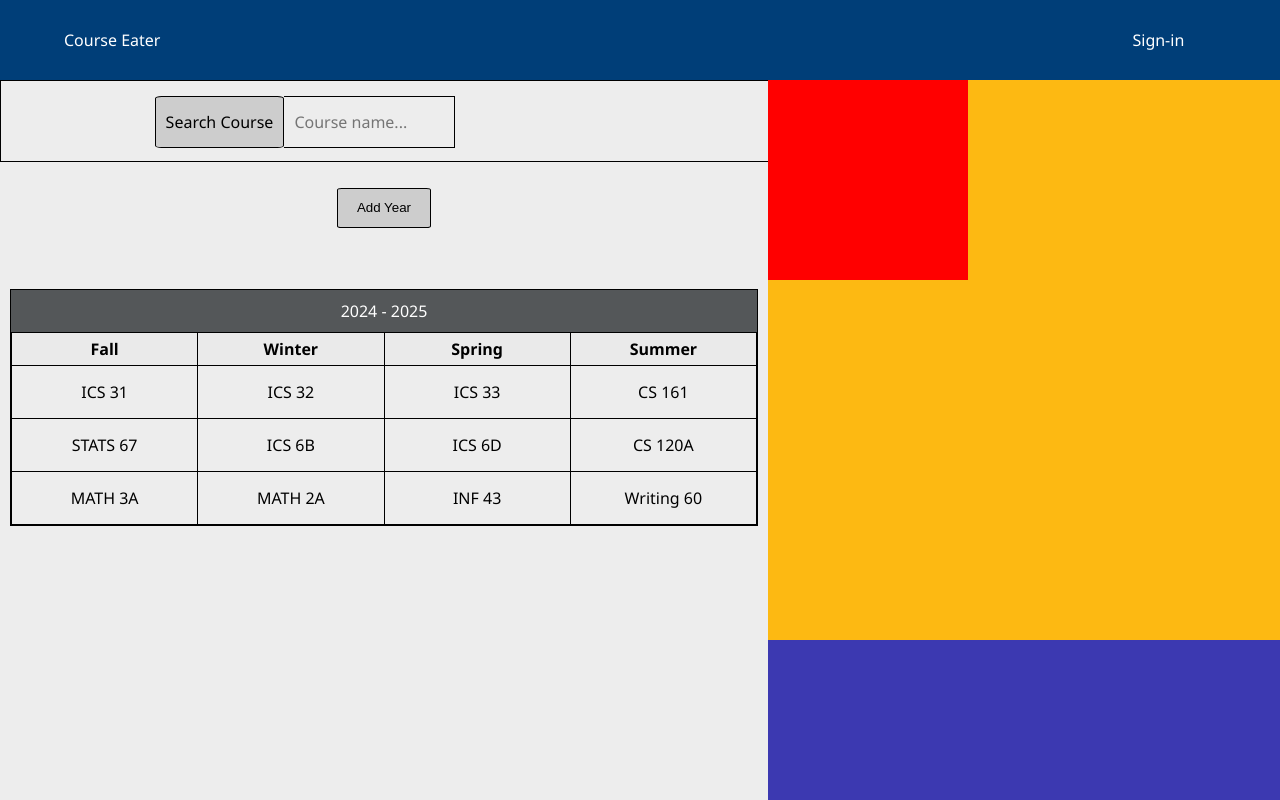
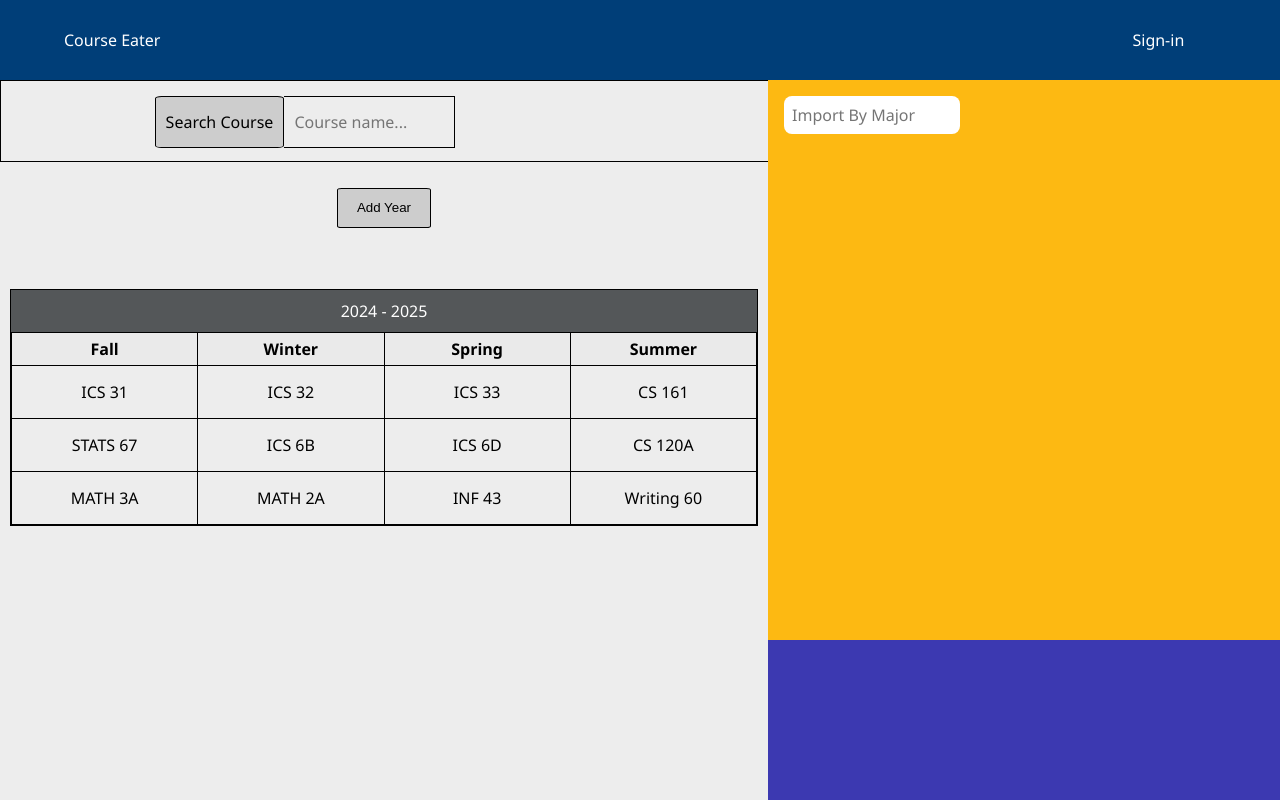
Before and after one commit to NeatPatel/course-planner, a React (Vite) app in the folder Frontend/: page / in a window 1280 px wide. Built offline with nearby package versions, Linux system fonts and the light colour scheme.

Commit message:
remove draggable course component from being viewed (currently in development)

```diff
--- a/Frontend/src/App.tsx
+++ b/Frontend/src/App.tsx
@@ -52,7 +52,6 @@ function App() {
           <div className="major-selection">
             <SearchBar />
 
-            <DraggableCourse />
 
           </div>
 
```
